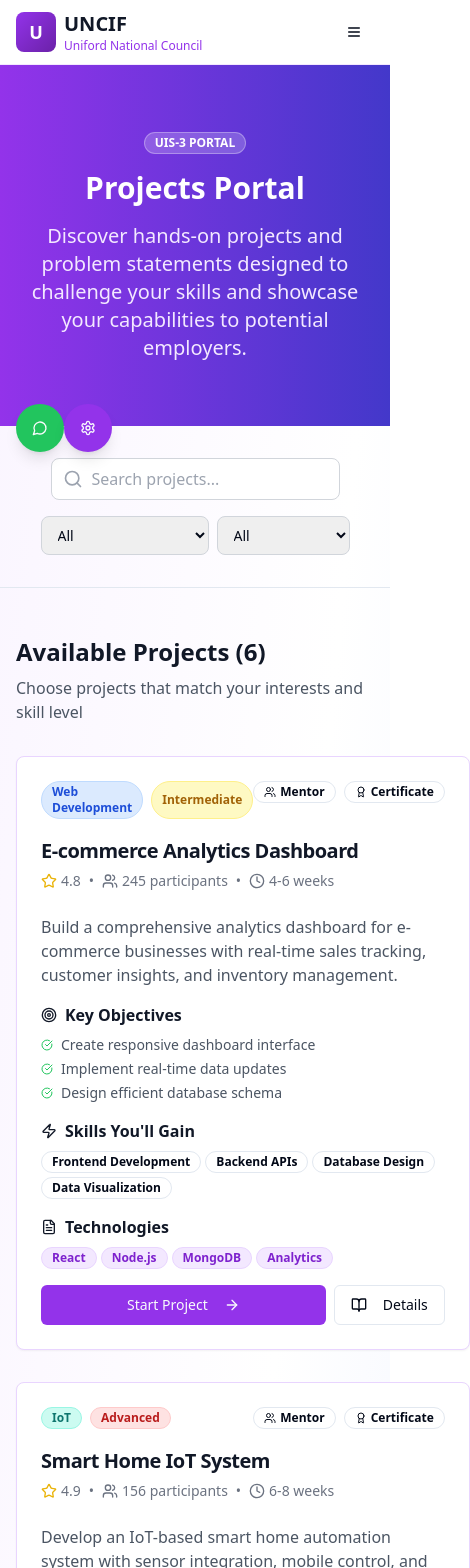
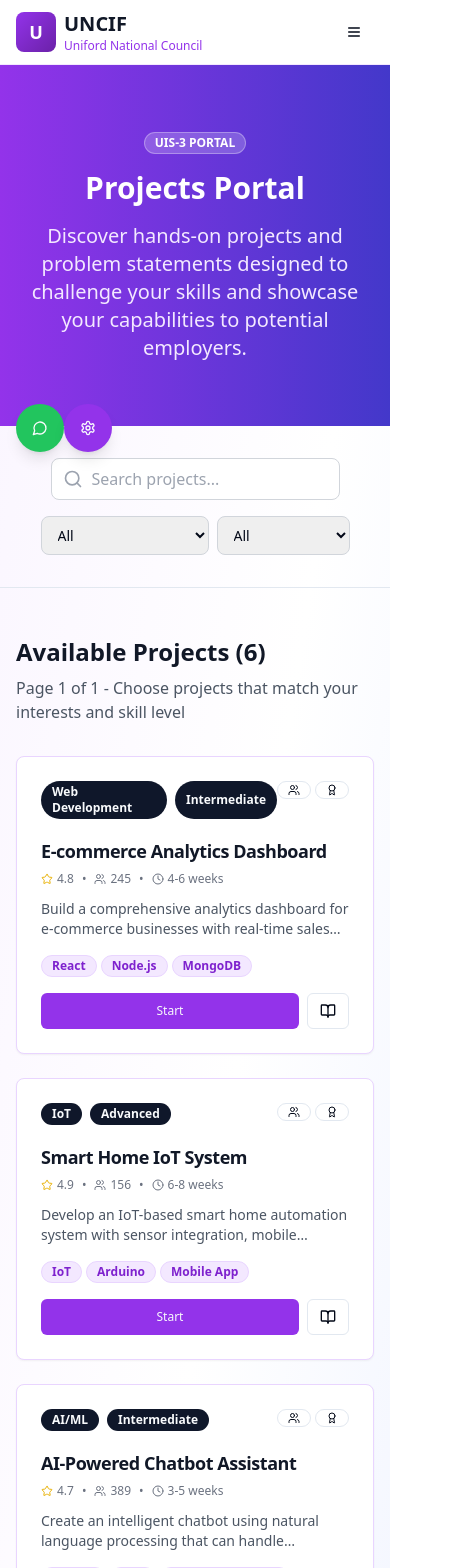
Before and after one commit to Lakshh-187/uniford-nexus-portal, a React (Vite) app: page /uis-3 in a window 390 px wide. Shown: the top 1568 px of the page, 470 px wide, since content can reach past the window. Built offline with nearby package versions, Linux system fonts and the light colour scheme.

Commit message:
Add pagination and card size adjustments
Implement pagination for UIS portals and reduce card sizes to display limited details. Add links to the new pages in the footer.

```diff
--- a/src/pages/UIS1.tsx
+++ b/src/pages/UIS1.tsx
@@ -3,6 +3,15 @@ import React, { useState } from 'react';
 import { Card, CardContent, CardHeader, CardTitle } from '@/components/ui/card';
 import { Badge } from '@/components/ui/badge';
 import { Button } from '@/components/ui/button';
+import {
+  Pagination,
+  PaginationContent,
+  PaginationEllipsis,
+  PaginationItem,
+  PaginationLink,
+  PaginationNext,
+  PaginationPrevious,
+} from '@/components/ui/pagination';
 import {
   Briefcase,
   MapPin,
@@ -22,6 +31,8 @@ import SEO from '@/components/SEO';
 const UIS1 = () => {
   const [selectedCategory, setSelectedCategory] = useState('All');
   const [searchTerm, setSearchTerm] = useState('');
+  const [currentPage, setCurrentPage] = useState(1);
+  const itemsPerPage = 8;
 
   const categories = ['All', 'Internships', 'Workshops', 'Networking', 'Competitions', 'Fellowships'];
 
@@ -132,6 +143,10 @@ const UIS1 = () => {
     return matchesCategory && matchesSearch;
   });
 
+  const totalPages = Math.ceil(filteredOpportunities.length / itemsPerPage);
+  const startIndex = (currentPage - 1) * itemsPerPage;
+  const paginatedOpportunities = filteredOpportunities.slice(startIndex, startIndex + itemsPerPage);
+
   const getTypeColor = (type: string) => {
     switch (type) {
       case 'Internship': return 'bg-blue-100 text-blue-700 border-blue-200';
@@ -208,78 +223,53 @@ const UIS1 = () => {
               Available Opportunities ({filteredOpportunities.length})
             </h2>
             <p className="text-gray-600 mt-2">
-              Showing {selectedCategory === 'All' ? 'all' : selectedCategory.toLowerCase()} opportunities
+              Showing {selectedCategory === 'All' ? 'all' : selectedCategory.toLowerCase()} opportunities - Page {currentPage} of {totalPages}
             </p>
           </div>
 
-          <div className="grid lg:grid-cols-2 gap-8">
-            {filteredOpportunities.map((opportunity) => (
+          <div className="grid md:grid-cols-2 lg:grid-cols-3 xl:grid-cols-4 gap-6">
+            {paginatedOpportunities.map((opportunity) => (
               <Card key={opportunity.id} className="hover:shadow-lg transition-all duration-300 border-blue-200">
-                <CardHeader>
-                  <div className="flex items-start justify-between">
-                    <div className="flex-1">
-                      <div className="flex items-center gap-2 mb-2">
-                        <Badge className={getTypeColor(opportunity.type)}>
+                <CardHeader className="pb-3">
+                  <div className="flex items-center justify-between mb-2">
+                    <Badge className={getTypeColor(opportunity.type)} className="text-xs">
                       {opportunity.type}
                     </Badge>
-                        <div className="flex items-center text-sm text-gray-500">
-                          <Star className="w-4 h-4 text-yellow-500 mr-1" />
+                    <div className="flex items-center text-xs text-gray-500">
+                      <Star className="w-3 h-3 text-yellow-500 mr-1" />
                       {opportunity.rating}
                     </div>
                   </div>
-                      <CardTitle className="text-xl text-gray-900 mb-2">
+                  <CardTitle className="text-lg text-gray-900 line-clamp-2">
                     {opportunity.title}
                   </CardTitle>
-                      <div className="flex items-center text-gray-600 mb-2">
-                        <Building className="w-4 h-4 mr-2" />
+                  <div className="flex items-center text-sm text-gray-600">
+                    <Building className="w-3 h-3 mr-1" />
                     {opportunity.company}
                   </div>
-                    </div>
-                  </div>
                 </CardHeader>
-                <CardContent>
-                  <p className="text-gray-600 mb-4 line-clamp-2">
-                    {opportunity.description}
-                  </p>
-
-                  <div className="space-y-3 mb-4">
-                    <div className="flex items-center text-sm text-gray-600">
-                      <MapPin className="w-4 h-4 mr-2" />
+                <CardContent className="pt-0">
+                  <div className="space-y-2 mb-4 text-sm">
+                    <div className="flex items-center text-gray-600">
+                      <MapPin className="w-3 h-3 mr-2" />
                       {opportunity.location}
                     </div>
-                    <div className="flex items-center text-sm text-gray-600">
-                      <Clock className="w-4 h-4 mr-2" />
-                      {opportunity.duration}
-                    </div>
-                    <div className="flex items-center text-sm text-gray-600">
-                      <DollarSign className="w-4 h-4 mr-2" />
+                    <div className="flex items-center text-gray-600">
+                      <DollarSign className="w-3 h-3 mr-2" />
                       {opportunity.stipend}
                     </div>
-                    <div className="flex items-center text-sm text-gray-600">
-                      <Calendar className="w-4 h-4 mr-2" />
-                      Deadline: {opportunity.deadline}
-                    </div>
-                    <div className="flex items-center text-sm text-gray-600">
-                      <Users className="w-4 h-4 mr-2" />
-                      {opportunity.applicants} applicants
+                    <div className="flex items-center text-gray-600">
+                      <Calendar className="w-3 h-3 mr-2" />
+                      {opportunity.deadline}
                     </div>
                   </div>
 
-                  <div className="flex flex-wrap gap-2 mb-4">
-                    {opportunity.tags.map((tag, index) => (
-                      <Badge key={index} variant="outline" className="text-xs">
-                        {tag}
-                      </Badge>
-                    ))}
-                  </div>
-
                   <div className="flex gap-2">
-                    <Button className="flex-1 bg-blue-600 hover:bg-blue-700">
-                      Apply Now
-                      <ArrowRight className="w-4 h-4 ml-2" />
+                    <Button size="sm" className="flex-1 bg-blue-600 hover:bg-blue-700 text-xs">
+                      Apply
                     </Button>
                     <Button variant="outline" size="sm">
-                      <ExternalLink className="w-4 h-4" />
+                      <ExternalLink className="w-3 h-3" />
                     </Button>
                   </div>
                 </CardContent>
@@ -294,6 +284,46 @@ const UIS1 = () => {
               <p className="text-gray-500">Try adjusting your search or filter criteria.</p>
             </div>
           )}
+
+          {/* Pagination */}
+          {totalPages > 1 && (
+            <div className="mt-8">
+              <Pagination>
+                <PaginationContent>
+                  <PaginationItem>
+                    <PaginationPrevious
+                      onClick={() => setCurrentPage(Math.max(1, currentPage - 1))}
+                      className={currentPage === 1 ? 'pointer-events-none opacity-50' : 'cursor-pointer'}
+                    />
+                  </PaginationItem>
+
+                  {[...Array(Math.min(5, totalPages))].map((_, i) => {
+                    const pageNum = i + 1;
+                    return (
+                      <PaginationItem key={pageNum}>
+                        <PaginationLink
+                          onClick={() => setCurrentPage(pageNum)}
+                          isActive={currentPage === pageNum}
+                          className="cursor-pointer"
+                        >
+                          {pageNum}
+                        </PaginationLink>
+                      </PaginationItem>
+                    );
+                  })}
+
+                  {totalPages > 5 && <PaginationEllipsis />}
+
+                  <PaginationItem>
+                    <PaginationNext
+                      onClick={() => setCurrentPage(Math.min(totalPages, currentPage + 1))}
+                      className={currentPage === totalPages ? 'pointer-events-none opacity-50' : 'cursor-pointer'}
+                    />
+                  </PaginationItem>
+                </PaginationContent>
+              </Pagination>
+            </div>
+          )}
         </div>
       </section>
     </div>
--- a/src/pages/UIS2.tsx
+++ b/src/pages/UIS2.tsx
@@ -3,6 +3,15 @@ import React, { useState } from 'react';
 import { Card, CardContent, CardHeader, CardTitle } from '@/components/ui/card';
 import { Badge } from '@/components/ui/badge';
 import { Button } from '@/components/ui/button';
+import {
+  Pagination,
+  PaginationContent,
+  PaginationEllipsis,
+  PaginationItem,
+  PaginationLink,
+  PaginationNext,
+  PaginationPrevious,
+} from '@/components/ui/pagination';
 import {
   FileText,
   Download,
@@ -24,6 +33,8 @@ import SEO from '@/components/SEO';
 const UIS2 = () => {
   const [selectedCategory, setSelectedCategory] = useState('All');
   const [searchTerm, setSearchTerm] = useState('');
+  const [currentPage, setCurrentPage] = useState(1);
+  const itemsPerPage = 8;
 
   const categories = ['All', 'Templates', 'Guides', 'Videos', 'Tools', 'Case Studies'];
 
@@ -128,6 +139,10 @@ const UIS2 = () => {
     return matchesCategory && matchesSearch;
   });
 
+  const totalPages = Math.ceil(filteredResources.length / itemsPerPage);
+  const startIndex = (currentPage - 1) * itemsPerPage;
+  const paginatedResources = filteredResources.slice(startIndex, startIndex + itemsPerPage);
+
   const getTypeColor = (type: string) => {
     switch (type) {
       case 'Template': return 'bg-blue-100 text-blue-700 border-blue-200';
@@ -213,59 +228,47 @@ const UIS2 = () => {
               Learning Resources ({filteredResources.length})
             </h2>
             <p className="text-gray-600 mt-2">
-              Curated resources to accelerate your learning and development
+              Page {currentPage} of {totalPages} - Curated resources to accelerate your learning
             </p>
           </div>
 
-          <div className="grid lg:grid-cols-2 xl:grid-cols-3 gap-8">
-            {filteredResources.map((resource) => (
+          <div className="grid md:grid-cols-2 lg:grid-cols-3 xl:grid-cols-4 gap-6">
+            {paginatedResources.map((resource) => (
               <Card key={resource.id} className="hover:shadow-lg transition-all duration-300 border-green-200">
-                <CardHeader>
+                <CardHeader className="pb-3">
                   <div className="flex items-start justify-between mb-2">
-                    <Badge className={getTypeColor(resource.type)}>
+                    <Badge className={getTypeColor(resource.type)} className="text-xs">
                       {resource.type}
                     </Badge>
-                    <Badge className={getDifficultyColor(resource.difficulty)}>
+                    <Badge className={getDifficultyColor(resource.difficulty)} className="text-xs">
                       {resource.difficulty}
                     </Badge>
                   </div>
                   <CardTitle className="text-lg text-gray-900 line-clamp-2">
                     {resource.title}
                   </CardTitle>
-                  <div className="flex items-center text-sm text-gray-500">
-                    <Star className="w-4 h-4 text-yellow-500 mr-1" />
+                  <div className="flex items-center text-xs text-gray-500">
+                    <Star className="w-3 h-3 text-yellow-500 mr-1" />
                     {resource.rating}
                     <span className="mx-2">•</span>
-                    <Download className="w-4 h-4 mr-1" />
+                    <Download className="w-3 h-3 mr-1" />
                     {resource.downloads}
                   </div>
                 </CardHeader>
-                <CardContent>
-                  <p className="text-gray-600 text-sm mb-4 line-clamp-3">
-                    {resource.description}
-                  </p>
-
-                  <div className="space-y-2 mb-4 text-sm text-gray-600">
-                    <div className="flex items-center">
-                      <FileText className="w-4 h-4 mr-2" />
-                      Format: {resource.format}
+                <CardContent className="pt-0">
+                  <div className="space-y-2 mb-4 text-sm">
+                    <div className="flex items-center text-gray-600">
+                      <FileText className="w-3 h-3 mr-2" />
+                      {resource.format}
                     </div>
-                    <div className="flex items-center">
-                      <Download className="w-4 h-4 mr-2" />
-                      Size: {resource.size}
-                    </div>
-                    <div className="flex items-center">
-                      <Users className="w-4 h-4 mr-2" />
-                      By: {resource.author}
-                    </div>
-                    <div className="flex items-center">
-                      <Clock className="w-4 h-4 mr-2" />
-                      Updated: {resource.lastUpdated}
+                    <div className="flex items-center text-gray-600">
+                      <Users className="w-3 h-3 mr-2" />
+                      {resource.author}
                     </div>
                   </div>
 
                   <div className="flex flex-wrap gap-1 mb-4">
-                    {resource.tags.slice(0, 3).map((tag, index) => (
+                    {resource.tags.slice(0, 2).map((tag, index) => (
                       <Badge key={index} variant="outline" className="text-xs">
                         {tag}
                       </Badge>
@@ -273,15 +276,12 @@ const UIS2 = () => {
                   </div>
 
                   <div className="flex gap-2">
-                    <Button className="flex-1 bg-green-600 hover:bg-green-700" size="sm">
-                      <Download className="w-4 h-4 mr-2" />
-                      Download
+                    <Button className="flex-1 bg-green-600 hover:bg-green-700 text-xs" size="sm">
+                      <Download className="w-3 h-3 mr-1" />
+                      Get
                     </Button>
                     <Button variant="outline" size="sm">
-                      <Eye className="w-4 h-4" />
-                    </Button>
-                    <Button variant="outline" size="sm">
-                      <Heart className="w-4 h-4" />
+                      <Eye className="w-3 h-3" />
                     </Button>
                   </div>
                 </CardContent>
@@ -296,6 +296,46 @@ const UIS2 = () => {
               <p className="text-gray-500">Try adjusting your search or filter criteria.</p>
             </div>
           )}
+
+          {/* Pagination */}
+          {totalPages > 1 && (
+            <div className="mt-8">
+              <Pagination>
+                <PaginationContent>
+                  <PaginationItem>
+                    <PaginationPrevious
+                      onClick={() => setCurrentPage(Math.max(1, currentPage - 1))}
+                      className={currentPage === 1 ? 'pointer-events-none opacity-50' : 'cursor-pointer'}
+                    />
+                  </PaginationItem>
+
+                  {[...Array(Math.min(5, totalPages))].map((_, i) => {
+                    const pageNum = i + 1;
+                    return (
+                      <PaginationItem key={pageNum}>
+                        <PaginationLink
+                          onClick={() => setCurrentPage(pageNum)}
+                          isActive={currentPage === pageNum}
+                          className="cursor-pointer"
+                        >
+                          {pageNum}
+                        </PaginationLink>
+                      </PaginationItem>
+                    );
+                  })}
+
+                  {totalPages > 5 && <PaginationEllipsis />}
+
+                  <PaginationItem>
+                    <PaginationNext
+                      onClick={() => setCurrentPage(Math.min(totalPages, currentPage + 1))}
+                      className={currentPage === totalPages ? 'pointer-events-none opacity-50' : 'cursor-pointer'}
+                    />
+                  </PaginationItem>
+                </PaginationContent>
+              </Pagination>
+            </div>
+          )}
         </div>
       </section>
     </div>
--- a/src/pages/UIS3.tsx
+++ b/src/pages/UIS3.tsx
@@ -3,6 +3,15 @@ import React, { useState } from 'react';
 import { Card, CardContent, CardHeader, CardTitle } from '@/components/ui/card';
 import { Badge } from '@/components/ui/badge';
 import { Button } from '@/components/ui/button';
+import {
+  Pagination,
+  PaginationContent,
+  PaginationEllipsis,
+  PaginationItem,
+  PaginationLink,
+  PaginationNext,
+  PaginationPrevious,
+} from '@/components/ui/pagination';
 import {
   Code,
   Lightbulb,
@@ -26,6 +35,8 @@ const UIS3 = () => {
   const [selectedCategory, setSelectedCategory] = useState('All');
   const [selectedDifficulty, setSelectedDifficulty] = useState('All');
   const [searchTerm, setSearchTerm] = useState('');
+  const [currentPage, setCurrentPage] = useState(1);
+  const itemsPerPage = 8;
 
   const categories = ['All', 'Web Development', 'Data Science', 'Mobile Apps', 'AI/ML', 'IoT', 'Blockchain'];
   const difficulties = ['All', 'Beginner', 'Intermediate', 'Advanced'];
@@ -174,6 +185,10 @@ const UIS3 = () => {
     return matchesCategory && matchesDifficulty && matchesSearch;
   });
 
+  const totalPages = Math.ceil(filteredProjects.length / itemsPerPage);
+  const startIndex = (currentPage - 1) * itemsPerPage;
+  const paginatedProjects = filteredProjects.slice(startIndex, startIndex + itemsPerPage);
+
   const getDifficultyColor = (difficulty: string) => {
     switch (difficulty) {
       case 'Beginner': return 'bg-green-100 text-green-700 border-green-200';
@@ -267,93 +282,58 @@ const UIS3 = () => {
               Available Projects ({filteredProjects.length})
             </h2>
             <p className="text-gray-600 mt-2">
-              Choose projects that match your interests and skill level
+              Page {currentPage} of {totalPages} - Choose projects that match your interests and skill level
             </p>
           </div>
 
-          <div className="grid lg:grid-cols-2 gap-8">
-            {filteredProjects.map((project) => (
+          <div className="grid md:grid-cols-2 lg:grid-cols-3 xl:grid-cols-4 gap-6">
+            {paginatedProjects.map((project) => (
               <Card key={project.id} className="hover:shadow-lg transition-all duration-300 border-purple-200">
-                <CardHeader>
+                <CardHeader className="pb-3">
                   <div className="flex items-start justify-between mb-3">
                     <div className="flex gap-2">
-                      <Badge className={getCategoryColor(project.category)}>
+                      <Badge className={getCategoryColor(project.category)} className="text-xs">
                         {project.category}
                       </Badge>
-                      <Badge className={getDifficultyColor(project.difficulty)}>
+                      <Badge className={getDifficultyColor(project.difficulty)} className="text-xs">
                         {project.difficulty}
                       </Badge>
                     </div>
-                    <div className="flex items-center gap-2">
+                    <div className="flex items-center gap-1">
                       {project.mentorSupport && (
                         <Badge variant="outline" className="text-xs">
-                          <Users className="w-3 h-3 mr-1" />
-                          Mentor
+                          <Users className="w-3 h-3" />
                         </Badge>
                       )}
                       {project.certificateEligible && (
                         <Badge variant="outline" className="text-xs">
-                          <Award className="w-3 h-3 mr-1" />
-                          Certificate
+                          <Award className="w-3 h-3" />
                         </Badge>
                       )}
                     </div>
                   </div>
-                  <CardTitle className="text-xl text-gray-900 mb-2">
+                  <CardTitle className="text-lg text-gray-900 mb-2 line-clamp-2">
                     {project.title}
                   </CardTitle>
-                  <div className="flex items-center text-sm text-gray-500 mb-3">
-                    <Star className="w-4 h-4 text-yellow-500 mr-1" />
+                  <div className="flex items-center text-xs text-gray-500 mb-3">
+                    <Star className="w-3 h-3 text-yellow-500 mr-1" />
                     {project.rating}
                     <span className="mx-2">•</span>
-                    <Users className="w-4 h-4 mr-1" />
-                    {project.participants} participants
+                    <Users className="w-3 h-3 mr-1" />
+                    {project.participants}
                     <span className="mx-2">•</span>
-                    <Clock className="w-4 h-4 mr-1" />
+                    <Clock className="w-3 h-3 mr-1" />
                     {project.duration}
                   </div>
                 </CardHeader>
-                <CardContent>
-                  <p className="text-gray-600 mb-4 line-clamp-3">
+                <CardContent className="pt-0">
+                  <p className="text-gray-600 mb-4 line-clamp-2 text-sm">
                     {project.description}
                   </p>
 
                   <div className="mb-4">
-                    <h4 className="font-semibold text-gray-900 mb-2 flex items-center">
-                      <Target className="w-4 h-4 mr-2" />
-                      Key Objectives
-                    </h4>
-                    <ul className="text-sm text-gray-600 space-y-1">
-                      {project.objectives.slice(0, 3).map((objective, index) => (
-                        <li key={index} className="flex items-start">
-                          <CheckCircle className="w-3 h-3 mr-2 mt-1 text-green-500 flex-shrink-0" />
-                          {objective}
-                        </li>
-                      ))}
-                    </ul>
-                  </div>
-
-                  <div className="mb-4">
-                    <h4 className="font-semibold text-gray-900 mb-2 flex items-center">
-                      <Zap className="w-4 h-4 mr-2" />
-                      Skills You'll Gain
-                    </h4>
                     <div className="flex flex-wrap gap-1">
-                      {project.skills.slice(0, 4).map((skill, index) => (
-                        <Badge key={index} variant="outline" className="text-xs">
-                          {skill}
-                        </Badge>
-                      ))}
-                    </div>
-                  </div>
-
-                  <div className="mb-4">
-                    <h4 className="font-semibold text-gray-900 mb-2 flex items-center">
-                      <FileText className="w-4 h-4 mr-2" />
-                      Technologies
-                    </h4>
-                    <div className="flex flex-wrap gap-1">
-                      {project.tags.map((tag, index) => (
+                      {project.tags.slice(0, 3).map((tag, index) => (
                         <Badge key={index} className="bg-purple-100 text-purple-700 border-purple-200 text-xs">
                           {tag}
                         </Badge>
@@ -362,13 +342,11 @@ const UIS3 = () => {
                   </div>
 
                   <div className="flex gap-2">
-                    <Button className="flex-1 bg-purple-600 hover:bg-purple-700">
-                      Start Project
-                      <ArrowRight className="w-4 h-4 ml-2" />
+                    <Button className="flex-1 bg-purple-600 hover:bg-purple-700 text-xs" size="sm">
+                      Start
                     </Button>
-                    <Button variant="outline">
-                      <BookOpen className="w-4 h-4 mr-2" />
-                      Details
+                    <Button variant="outline" size="sm">
+                      <BookOpen className="w-3 h-3" />
                     </Button>
                   </div>
                 </CardContent>
@@ -383,6 +361,46 @@ const UIS3 = () => {
               <p className="text-gray-500">Try adjusting your search or filter criteria.</p>
             </div>
           )}
+
+          {/* Pagination */}
+          {totalPages > 1 && (
+            <div className="mt-8">
+              <Pagination>
+                <PaginationContent>
+                  <PaginationItem>
+                    <PaginationPrevious
+                      onClick={() => setCurrentPage(Math.max(1, currentPage - 1))}
+                      className={currentPage === 1 ? 'pointer-events-none opacity-50' : 'cursor-pointer'}
+                    />
+                  </PaginationItem>
+
+                  {[...Array(Math.min(5, totalPages))].map((_, i) => {
+                    const pageNum = i + 1;
+                    return (
+                      <PaginationItem key={pageNum}>
+                        <PaginationLink
+                          onClick={() => setCurrentPage(pageNum)}
+                          isActive={currentPage === pageNum}
+                          className="cursor-pointer"
+                        >
+                          {pageNum}
+                        </PaginationLink>
+                      </PaginationItem>
+                    );
+                  })}
+
+                  {totalPages > 5 && <PaginationEllipsis />}
+
+                  <PaginationItem>
+                    <PaginationNext
+                      onClick={() => setCurrentPage(Math.min(totalPages, currentPage + 1))}
+                      className={currentPage === totalPages ? 'pointer-events-none opacity-50' : 'cursor-pointer'}
+                    />
+                  </PaginationItem>
+                </PaginationContent>
+              </Pagination>
+            </div>
+          )}
         </div>
       </section>
     </div>
```
Also changed, not shown: src/components/Footer.tsx (+40 -7 lines). Lines whose indentation alone changed are shown as unchanged.
